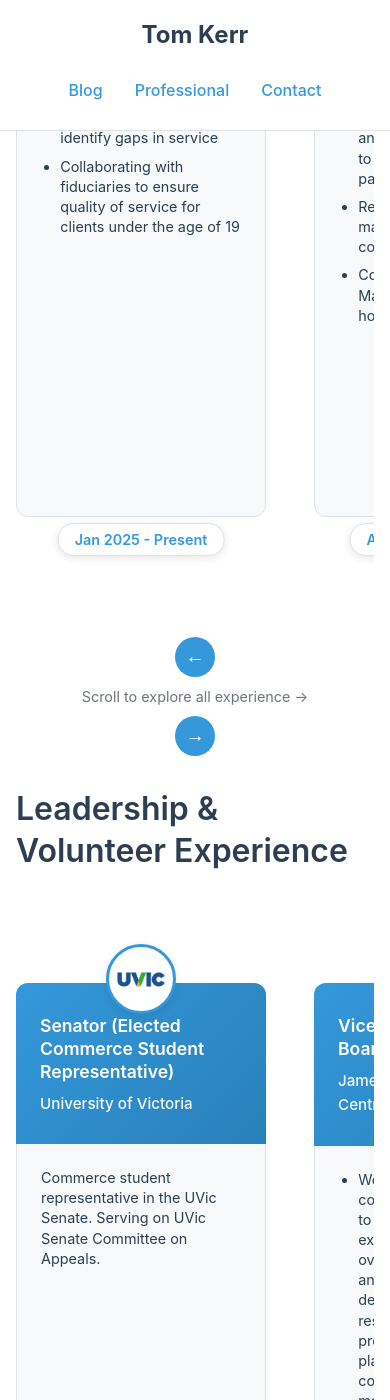
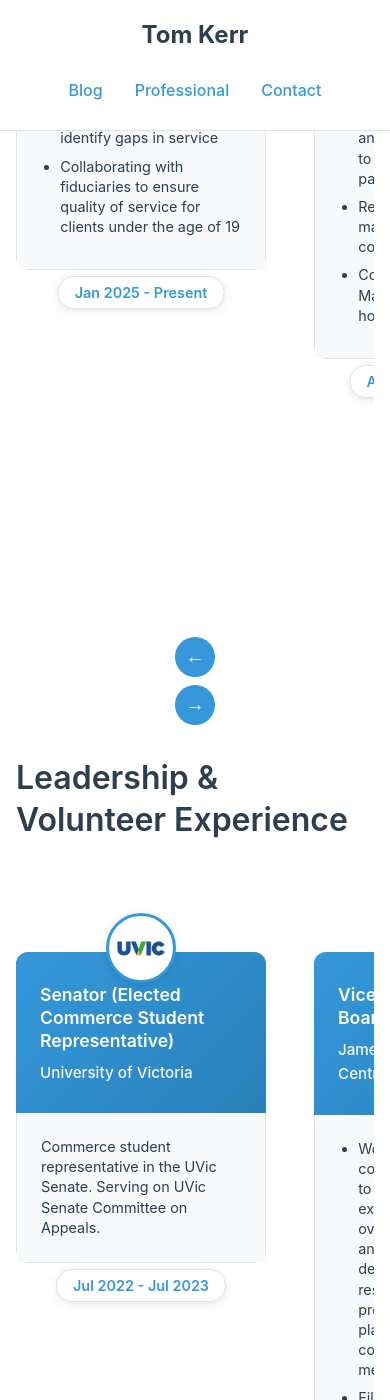
Before and after one commit to TDK250/Toms-Site, a Jekyll site: the page built from professional.md, in a window 390 px wide and 1400 px high, scrolled down 2181 px. Built offline with Jekyll 4.4.1, drawn with Linux system fonts in a browser that asks for light colours; part of the change alters nothing that is shown.

Commit message:
Update professional.md

```diff
--- a/professional.md
+++ b/professional.md
@@ -451,20 +451,26 @@ title: Professional
 <script>
 function scrollCarousel(direction) {
   const carousel = document.getElementById('experienceCarousel');
-  const cardWidth = carousel.querySelector('.experience-card').offsetWidth + 48; // 420px card + 3rem gap
-  carousel.scrollBy({
-    left: direction * cardWidth,
-    behavior: 'smooth'
-  });
+  const card = carousel.querySelector('.experience-card');
+  if (card) {
+    const cardWidth = card.offsetWidth + 48; // card width + 3rem gap
+    carousel.scrollBy({
+      left: direction * cardWidth,
+      behavior: 'smooth'
+    });
+  }
 }
 
 function scrollVolunteerCarousel(direction) {
   const carousel = document.getElementById('volunteerCarousel');
-  const cardWidth = carousel.querySelector('.experience-card').offsetWidth + 48; // 420px card + 3rem gap
-  carousel.scrollBy({
-    left: direction * cardWidth,
-    behavior: 'smooth'
-  });
+  const card = carousel.querySelector('.experience-card');
+  if (card) {
+    const cardWidth = card.offsetWidth + 48; // card width + 3rem gap
+    carousel.scrollBy({
+      left: direction * cardWidth,
+      behavior: 'smooth'
+    });
+  }
 }
 
 // Check if carousels need scroll hints
@@ -608,7 +614,7 @@ addTouchSupport('volunteerCarousel');
   transform: translateY(-1px);
 }
 
-/* Experience Cards - New Layout */
+/* Experience Cards - Dynamic width based on content */
 .experience-carousel-container {
   margin: 2rem 0;
   position: relative;
@@ -622,6 +628,7 @@ addTouchSupport('volunteerCarousel');
   scroll-behavior: smooth;
   -webkit-overflow-scrolling: touch;
   position: relative;
+  align-items: flex-start; /* Allow different heights */
 }
 
 .experience-carousel::-webkit-scrollbar {
@@ -639,8 +646,7 @@ addTouchSupport('volunteerCarousel');
 }
 
 .experience-card {
-  min-width: 420px;
-  max-width: 420px;
+  width: 420px; /* Fixed width for consistency */
   background: var(--bg-secondary);
   border-radius: 0.75rem;
   border: 1px solid var(--border);
@@ -650,6 +656,8 @@ addTouchSupport('volunteerCarousel');
   margin-top: 2rem; /* Space for logo */
   margin-bottom: 2.5rem; /* Space for date at bottom */
   overflow: visible; /* Allow elements to show outside card */
+  height: fit-content; /* Dynamic height based on content */
+  min-height: 200px; /* Minimum height for consistency */
 }
 
 .experience-card:hover {
@@ -823,13 +831,6 @@ addTouchSupport('volunteerCarousel');
   font-size: 0.9rem;
 }
 
-/* Volunteer Section - Same styling as experience cards */
-.volunteer-section {
-  display: grid;
-  gap: 2rem;
-  margin: 2rem 0;
-}
-
 /* Accomplishments */
 .accomplishments-grid {
   display: grid;
@@ -967,8 +968,7 @@ addTouchSupport('volunteerCarousel');
 /* Mobile Responsive */
 @media (max-width: 768px) {
   .experience-card {
-    min-width: 280px;
-    max-width: 280px;
+    width: 280px; /* Smaller fixed width on mobile */
   }
 
   .carousel-nav {
@@ -978,10 +978,6 @@ addTouchSupport('volunteerCarousel');
 
   .accomplishments-grid {
     grid-template-columns: 1fr;
-  }
-
-  .volunteer-section {
-    gap: 1rem;
   }
 
   .cta-buttons {
@@ -997,12 +993,18 @@ addTouchSupport('volunteerCarousel');
 
 @media (max-width: 480px) {
   .experience-card {
-    min-width: 250px;
-    max-width: 250px;
+    width: 250px; /* Even smaller fixed width on small mobile */
   }
 
   .career-profile, .degree-info {
     padding: 1.5rem;
   }
 }
+
+/* Hide scroll hint on smaller screens */
+@media (max-width: 768px) {
+  .desktop-only {
+    display: none;
+  }
+}
 </style>
```
